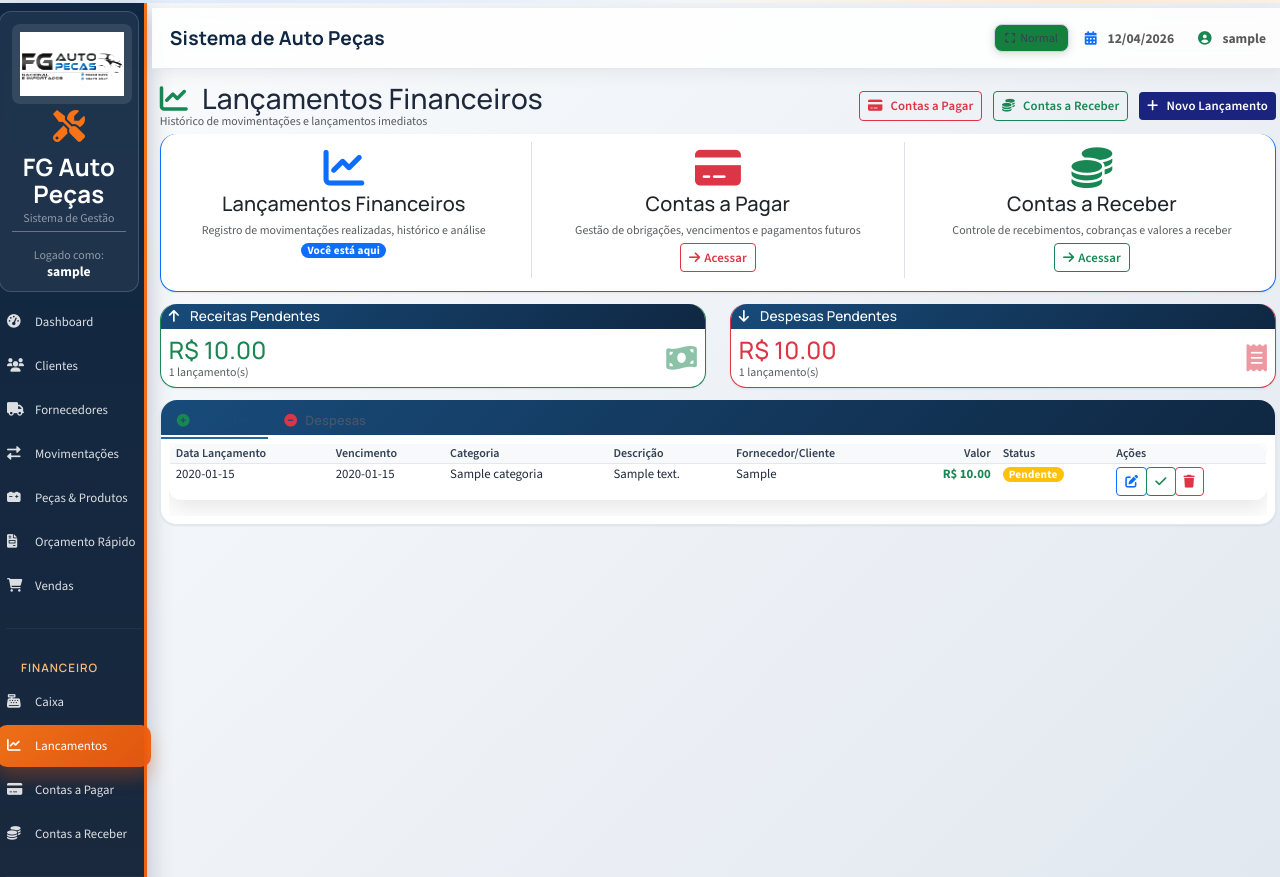
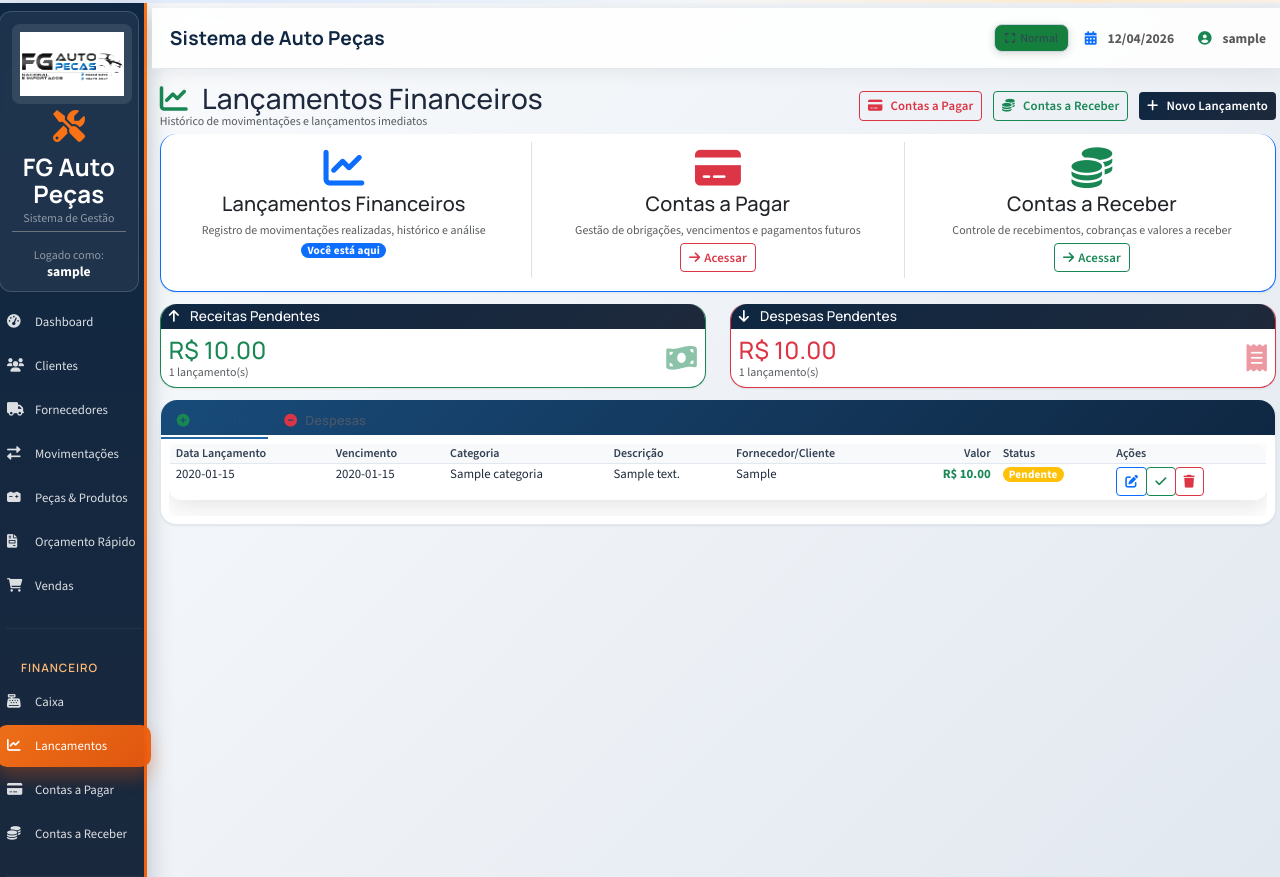
Before and after one commit to Iltonns/J-Auto-Pe-as, a Flask app: page /financeiro in a window 1280 px wide. Shown: the top 877 px of the page. Run offline with Flask 3, Linux system fonts and the light colour scheme; a user stored in the database is signed in; a database or web service that is not in the repository returns one stand-in record (values such as "Sample title"); some libraries are stand-ins or nearby versions.

Commit message:
Deixando o Layout 100% uniformizado.

```diff
--- a/templates/base.html
+++ b/templates/base.html
@@ -530,7 +530,7 @@
 
         /* Estilo Padronizado para Modais */
         .modal-header {
-            background-color: #1a237e !important;
+            background: linear-gradient(135deg, var(--primary-dark) 0%, var(--neutral-dark) 100%) !important;
             color: white !important;
             border-bottom: none;
         }
@@ -553,6 +553,49 @@
         .modal-header {
             border-top-left-radius: 12px;
             border-top-right-radius: 12px;
+        }
+
+        /* Uniformização Global de Layout (sessões) */
+        :root {
+            --layout-header-gradient: linear-gradient(135deg, var(--primary-dark) 0%, var(--neutral-dark) 100%);
+        }
+
+        .dashboard-header,
+        .page-head,
+        .page-header,
+        .card-header.text-white {
+            background: var(--layout-header-gradient) !important;
+            color: #fff !important;
+        }
+
+        .filter-pills .nav-link.active {
+            background: linear-gradient(45deg, var(--primary-dark), var(--neutral-dark)) !important;
+            color: #fff !important;
+        }
+
+        /* Corrige estilos inline legados em azul claro */
+        [style*="background-color: #2962ff"],
+        [style*="background-color:#2962ff"],
+        [style*="background-color: #1a237e"],
+        [style*="background-color:#1a237e"],
+        [style*="background-color: #283593"],
+        [style*="background-color:#283593"],
+        [style*="background-color: #007bff"],
+        [style*="background-color:#007bff"] {
+            background: var(--layout-header-gradient) !important;
+            color: #fff !important;
+            border-color: transparent !important;
+        }
+
+        [style*="linear-gradient(135deg, #2962ff 0%, #1e40af 100%)"],
+        [style*="linear-gradient(45deg, #2962ff, #1e40af)"],
+        [style*="linear-gradient(135deg, #1a237e 0%, #283593 100%)"],
+        [style*="linear-gradient(135deg, #1a237e 0%, #3949ab 100%)"],
+        [style*="linear-gradient(135deg, #1a237e 0%, #37474f 100%)"],
+        [style*="linear-gradient(135deg, #007bff 0%, #0056b3 100%)"],
+        [style*="linear-gradient(45deg, #007bff, #0056b3)"] {
+            background: var(--layout-header-gradient) !important;
+            color: #fff !important;
         }
     </style>
 
```
Also changed, not shown: templates/erros/404.html (+22 -0 lines), templates/login.html (+4 -3 lines), templates/recibo_venda.html (+12 -6 lines), templates/recuperar_senha.html (+4 -3 lines), templates/venda_sucesso.html (+8 -2 lines).
